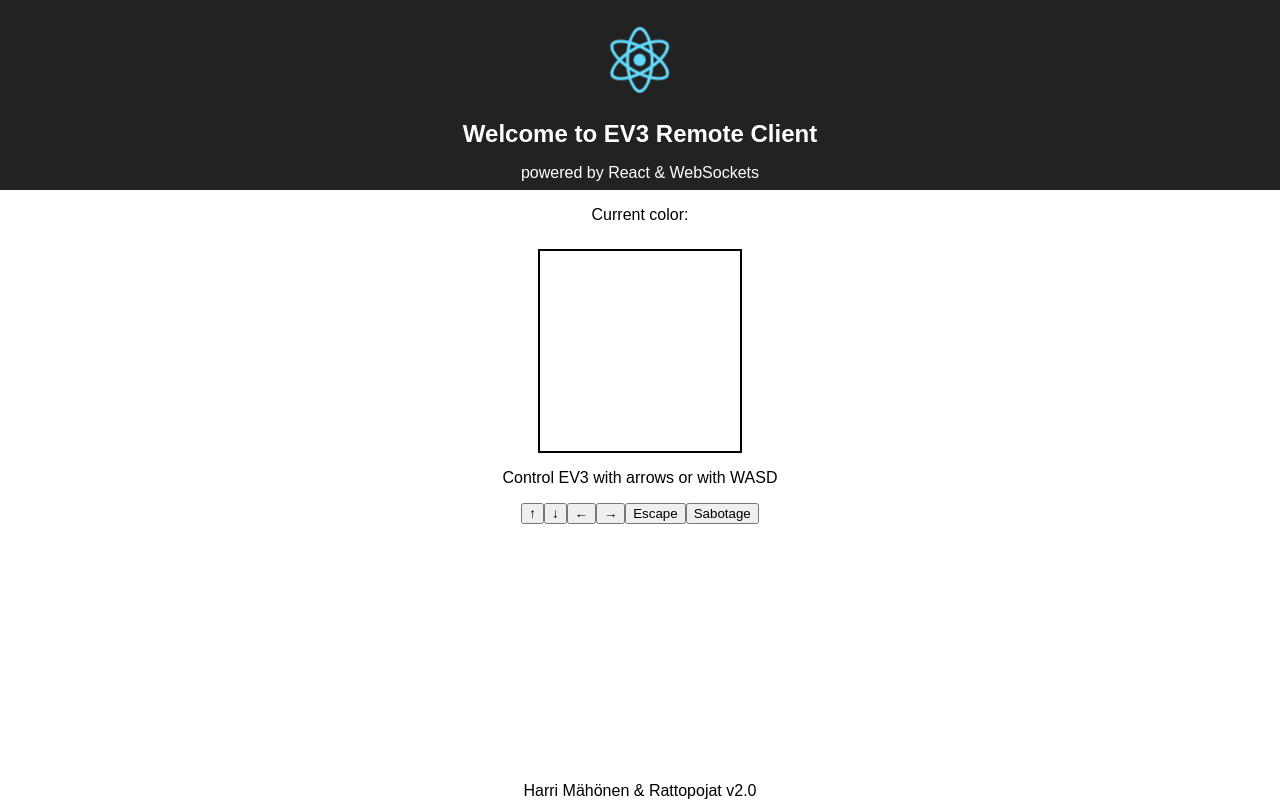
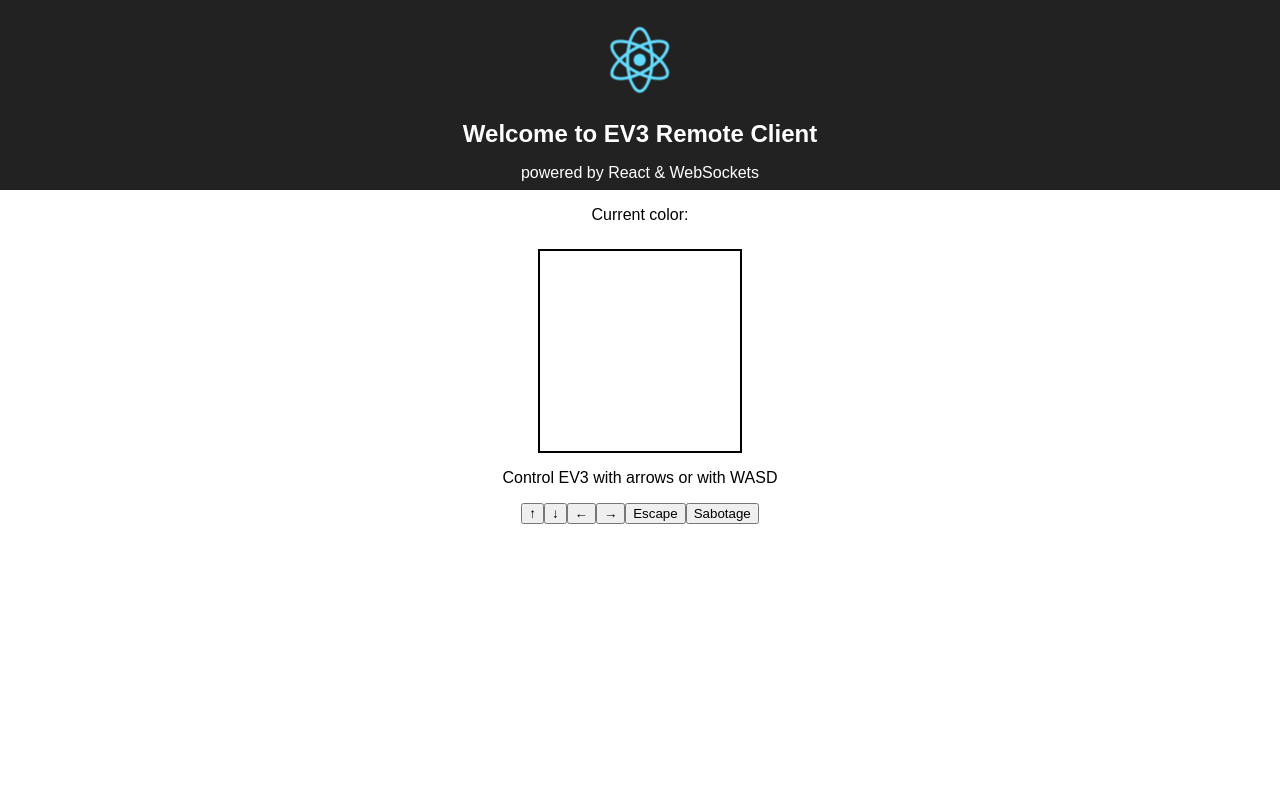
Before and after one commit to harrimahonen/websocket-client-ev3, a React (Create React App) app: page / in a window 1280 px wide. Shown: the top 801 px of the page. Built offline with nearby package versions, Linux system fonts and the light colour scheme; no server answers.

Commit message:
better layout and prevent sending information while websocket connection is not ready

```diff
--- a/src/App.js
+++ b/src/App.js
@@ -8,6 +8,7 @@ class App extends React.Component {
     this.state = {
       color: false,
       error: false,
+      ready: false,
       keyMap: {
         up: false,
         down: false,
@@ -18,14 +19,14 @@ class App extends React.Component {
     }
   }
 
-  handleClick (cmd) {
-    if (this.ws) {
+  handleClick (cmd) { // handle buttons clicks on DOM
+    if (this.state.ready) { // WebSocket online
       this.ws.send(cmd)
     }
   }
 
-  handlePress (e) {
-    if (this.ws) { // WebSocket online
+  handlePress (e) { // handle key presses : WASD keys
+    if (this.state.ready) { // WebSocket online
       let keyPosition
       if (e.type === 'keydown') {
         keyPosition = true
@@ -66,7 +67,7 @@ class App extends React.Component {
       cmd += 'LEFT'
     }
 
-    if (this.ws) {
+    if (this.state.ready) {
       if (cmd === '') {
         this.ws.send('STOP')
       } else {
@@ -82,10 +83,10 @@ class App extends React.Component {
     // COMMENT ONE this.ws line
     // You need to know the EV3 IP to connect to it; wired connection default: 10.0.1.1
     this.ws = new WebSocket('ws://10.0.1.255:8887') // Use this when working with EV3 brick
-    // this.ws = new WebSocket('ws:localhost:8887') // Use this when developing locally
+    // this.ws = new WebSocket('ws://localhost:8887') // Use this when developing locally
     this.ws.onopen = e => {
       this.setState({
-        color: 'gray'
+        ready: true
       })
       console.log('WebSocket connection is ready! Current state: ')
       console.log(this.state)
@@ -94,7 +95,8 @@ class App extends React.Component {
       error: 'WebSocket error'
     })
     this.ws.onclose = e => !e.wasClean && this.setState({
-      error: `WebSocket connection closed: ${e.code} ${e.reason}`
+      error: `WebSocket connection closed: ${e.code} ${e.reason}`,
+      ready: false
     })
     this.ws.onmessage = e => {
       this.setState({...this.state, keyMap: {...this.state.keyMap}, color: e.data})
@@ -120,7 +122,8 @@ class App extends React.Component {
   }
   render () {
     return (
-      <div className="App">
+      <div>
+        <div className="App" style={{minHeight: 1000}}>
           <header className="App-header">
             <img src={logo} className="App-logo" alt="logo" />
             <h1 className="App-title">Welcome to EV3 Remote Client</h1>
@@ -148,16 +151,14 @@ class App extends React.Component {
           <button onMouseDown={(e) => this.handleClick('RIGHT')} onMouseUp={(e) => this.handleClick('STOP')} >{String.fromCharCode(8594)}</button>
           <button onMouseDown={(e) => this.handleClick('ESCAPE')} >Escape</button>
           <button onMouseDown={(e) => this.handleClick('SABOTAGE')} >Sabotage</button>
+        </div>
         <footer style={{
-          position: 'absolute',
-          marginTop: '425px',
-          marginBottom: '25pxpx',
-          marginLeft: 'auto',
-          marginRight: 'auto',
+          marginBottom: '25px',
           width: '100%',
-          bottom: 0}}>Harri Mähönen & Rattopojat v2.0</footer>
-      </div>
-    )
+          display: 'flex'}}>
+          <p style={{margin: '0 auto'}}>Harri Mähönen & Rattopojat v2.0</p>
+        </footer>
+      </div>)
   }
 }
 
--- a/src/index.js
+++ b/src/index.js
@@ -2,7 +2,7 @@ import React from 'react'
 import ReactDOM from 'react-dom'
 import './index.css'
 import App from './App'
-import Stream from './Stream'
+//import Stream from './Stream'
 import registerServiceWorker from './registerServiceWorker'
 
 ReactDOM.render(<App />, document.getElementById('root'))
```
Lines whose indentation alone changed are shown as unchanged.
